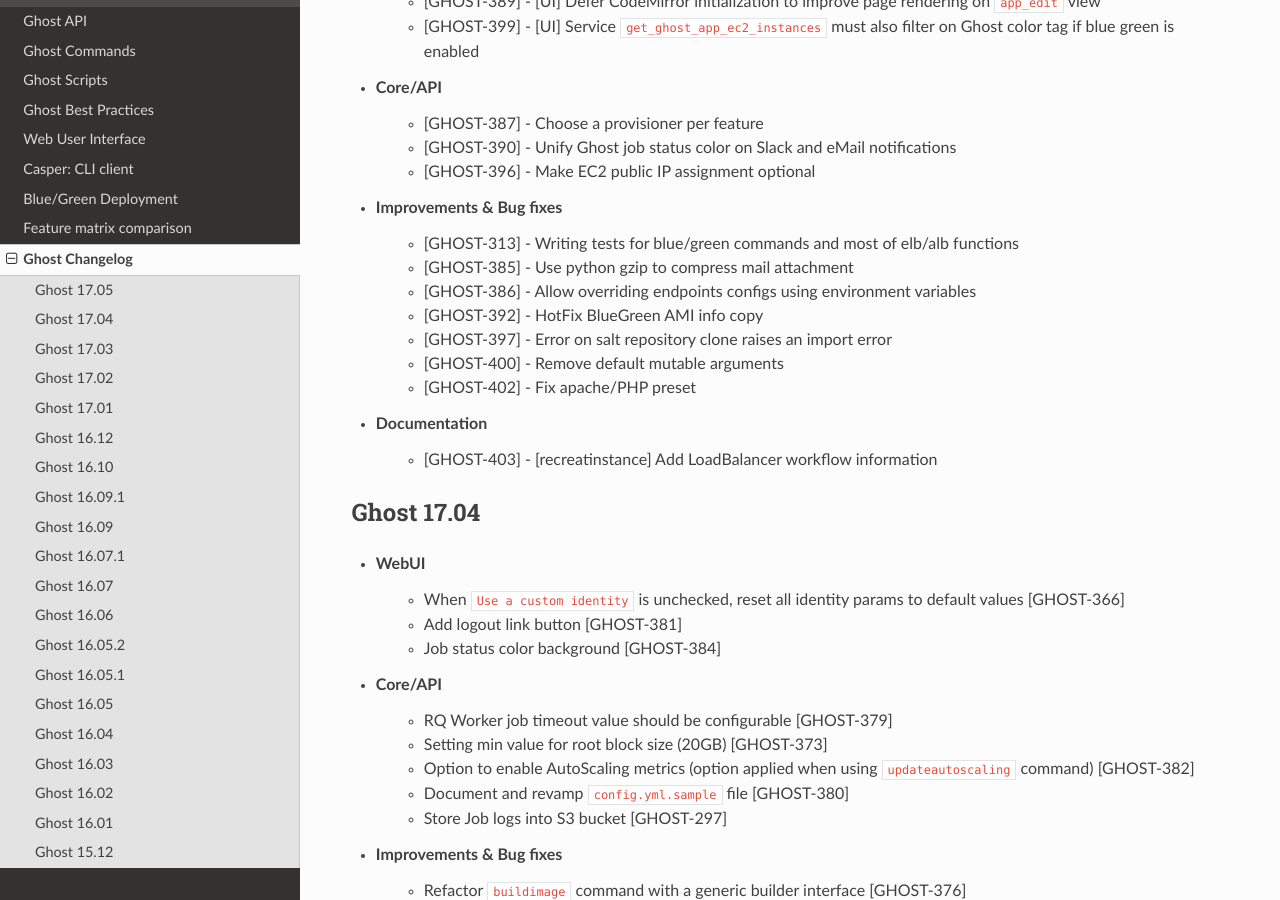
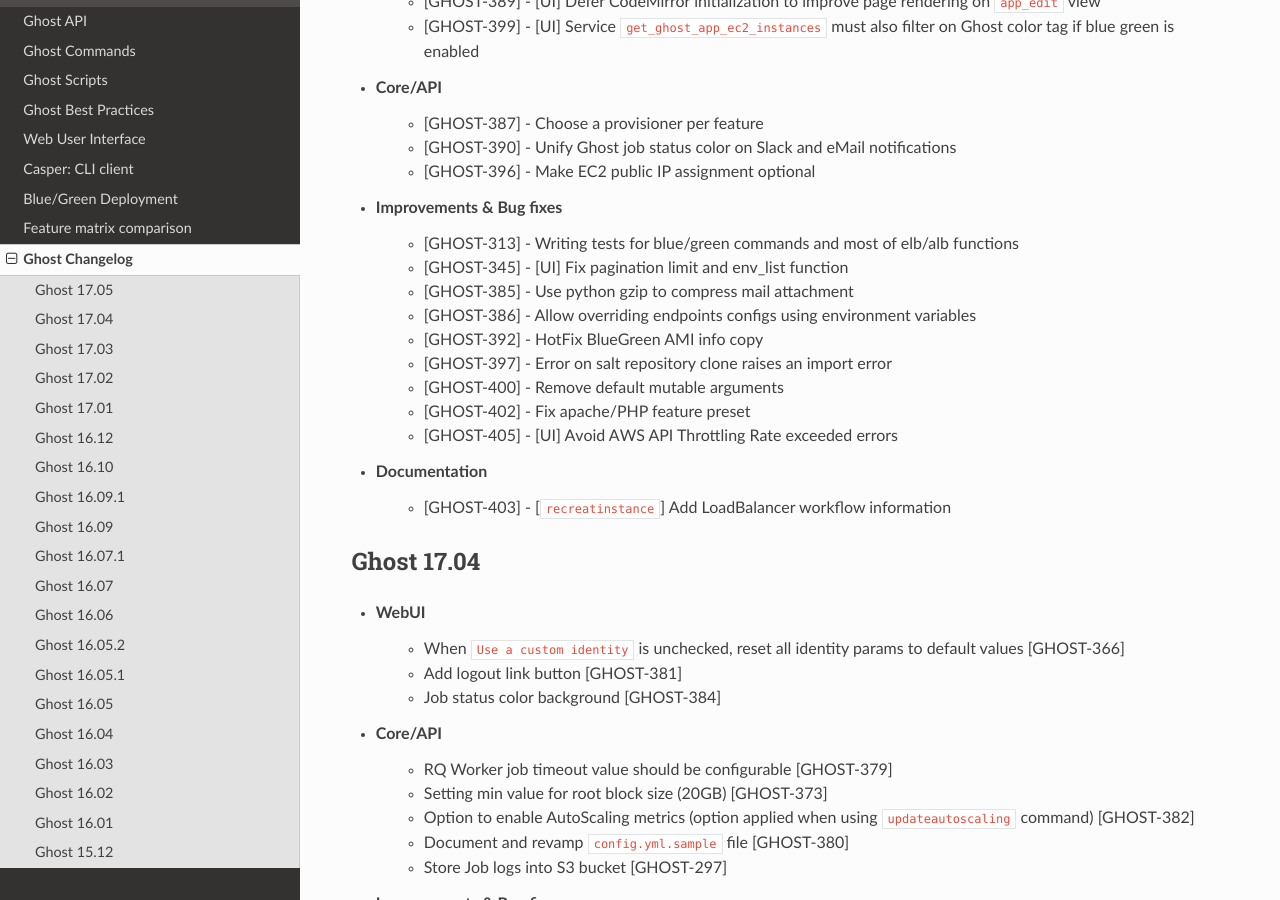
Before and after one commit to claranet/cloud-deploy-docs, a Sphinx documentation site: the page built from source/rst/changelog.rst, in a window 1280 px wide and 900 px high, scrolled down 311 px. Built offline with Sphinx 7.4.7 and the Read the Docs theme 2.0.0, drawn with Linux system fonts in a browser that asks for light colours.

Commit message:
Changelog `17.05`

```diff
--- a/source/rst/changelog.rst
+++ b/source/rst/changelog.rst
@@ -24,15 +24,17 @@
 
 * Improvements & Bug fixes
     - [GHOST-313] - Writing tests for blue/green commands and most of elb/alb functions
+    - [GHOST-345] - [UI] Fix pagination limit and env_list function
     - [GHOST-385] - Use python gzip to compress mail attachment
     - [GHOST-386] - Allow overriding endpoints configs using environment variables
     - [GHOST-392] - HotFix BlueGreen AMI info copy
     - [GHOST-397] - Error on salt repository clone raises an import error
     - [GHOST-400] - Remove default mutable arguments
-    - [GHOST-402] - Fix apache/PHP preset
+    - [GHOST-402] - Fix apache/PHP feature preset
+    - [GHOST-405] - [UI] Avoid AWS API Throttling Rate exceeded errors
 
 * Documentation
-    - [GHOST-403] - [recreatinstance] Add LoadBalancer workflow information
+    - [GHOST-403] - [``recreatinstance``] Add LoadBalancer workflow information
 
 Ghost 17.04
 -----------
```
